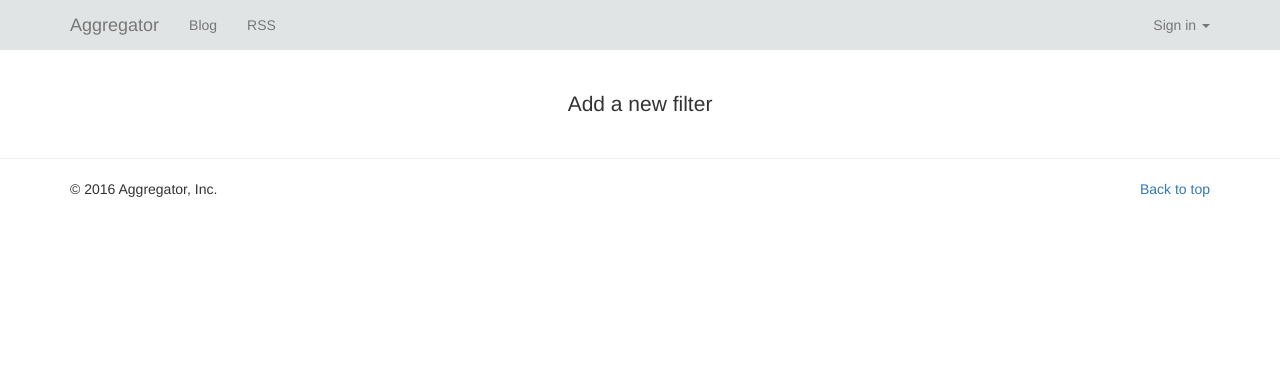
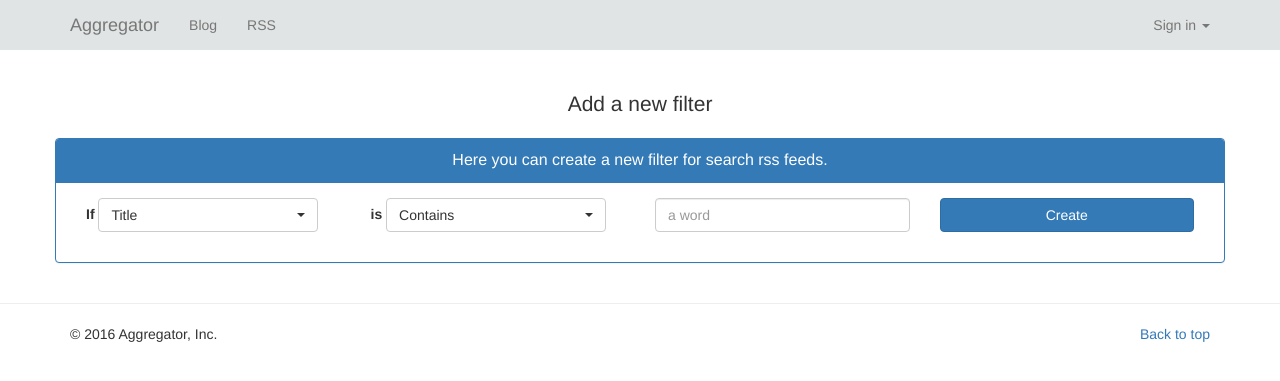
Before and after one commit to dmmeteo/trydjango18, a Django app: page /filters/add/ in a window 1280 px wide. Shown: the top 381 px of the page. Run offline with Django 3.2, Linux system fonts and the light colour scheme; parts of the project's set-up code (start-up, migrations or seed data) failed here and were passed over; some libraries are stand-ins or nearby versions.

Commit message:
Created a style of filter's app

```diff
--- a/templates/filters/add.html
+++ b/templates/filters/add.html
@@ -6,8 +6,40 @@
 {% endblock %}
 {% block content %}
     <div class="row">
-        <div class="col-md-8 col-md-offset-2">
-            <h1 class="lead text-align-center">Add a new filter</h1>
+        <h1 class="lead text-align-center">Add a new filter</h1>
+        <div class="panel panel-primary">
+            <div class="panel-heading">
+                <div class="panel-title text-align-center">
+                    Here you can create a new filter for search rss feeds.
+                </div>
+            </div>
+            <div class="panel-body">
+                <form action="" method="post">
+                    {% csrf_token %}
+                    <div class="col-md-3">
+                        <label for="id_items">If</label>
+                        <select name="items" id="id_items" class="selectpicker">
+                            <option value="1">Title</option>
+                            <option value="1">Description</option>
+                        </select>
+                    </div>
+                    <div class="col-md-3">
+                        <label for="id_items">is</label>
+                        <select name="actions" id="id_actions" class="selectpicker">
+                            <option value="1">Contains</option>
+                            <option value="1">Doesn't contain</option>
+                        </select>
+                    </div>
+                    <div class="col-md-3">
+                        <div class="form-group">
+                            <input type="text" class="form-control" placeholder="a word">
+                        </div>
+                    </div>
+                    <div class="col-md-3">
+                        <button class="btn btn-primary btn-block">Create</button>
+                    </div>
+                </form>
+            </div>
         </div>
     </div>
 {% endblock %}
```
